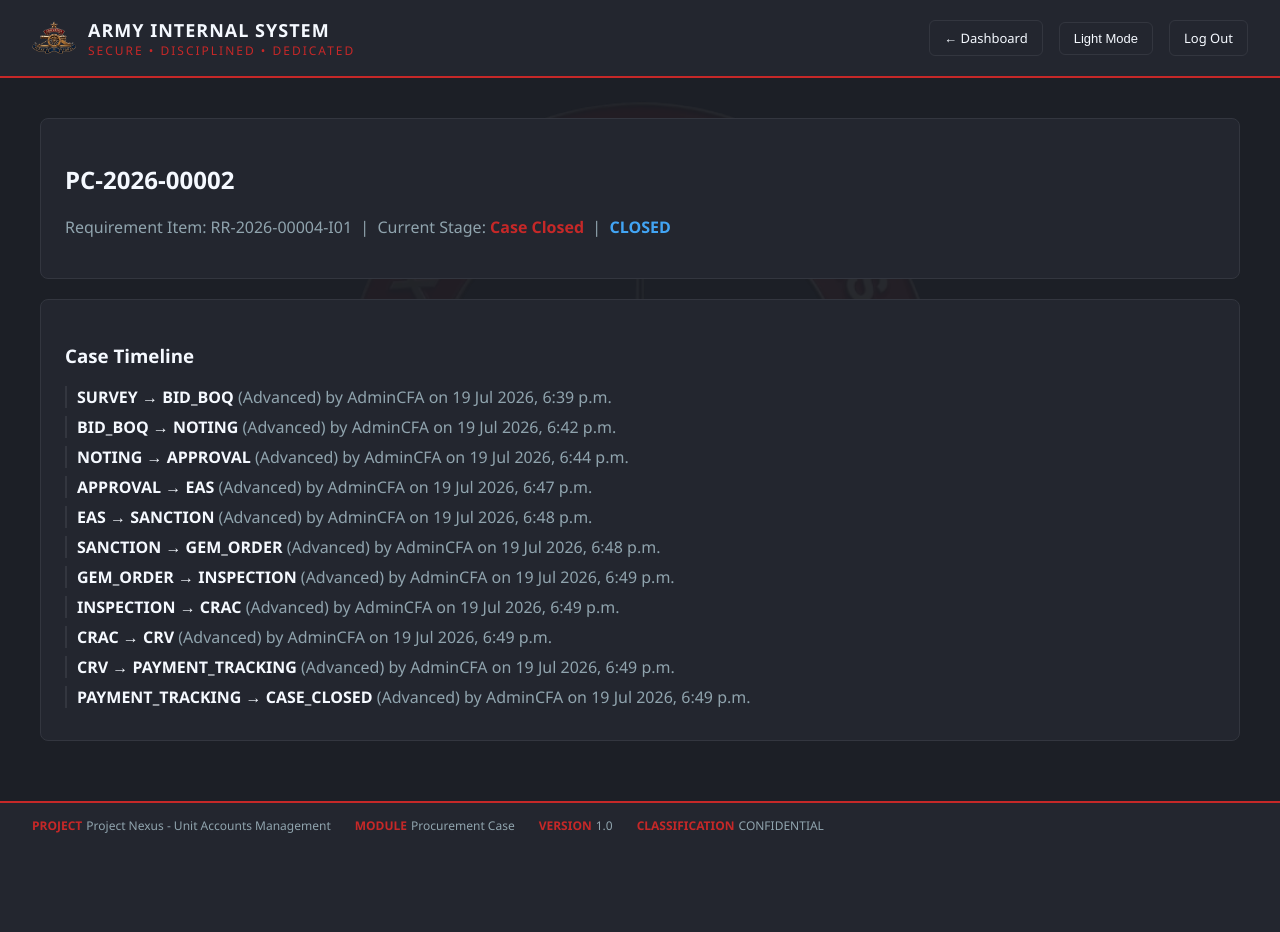
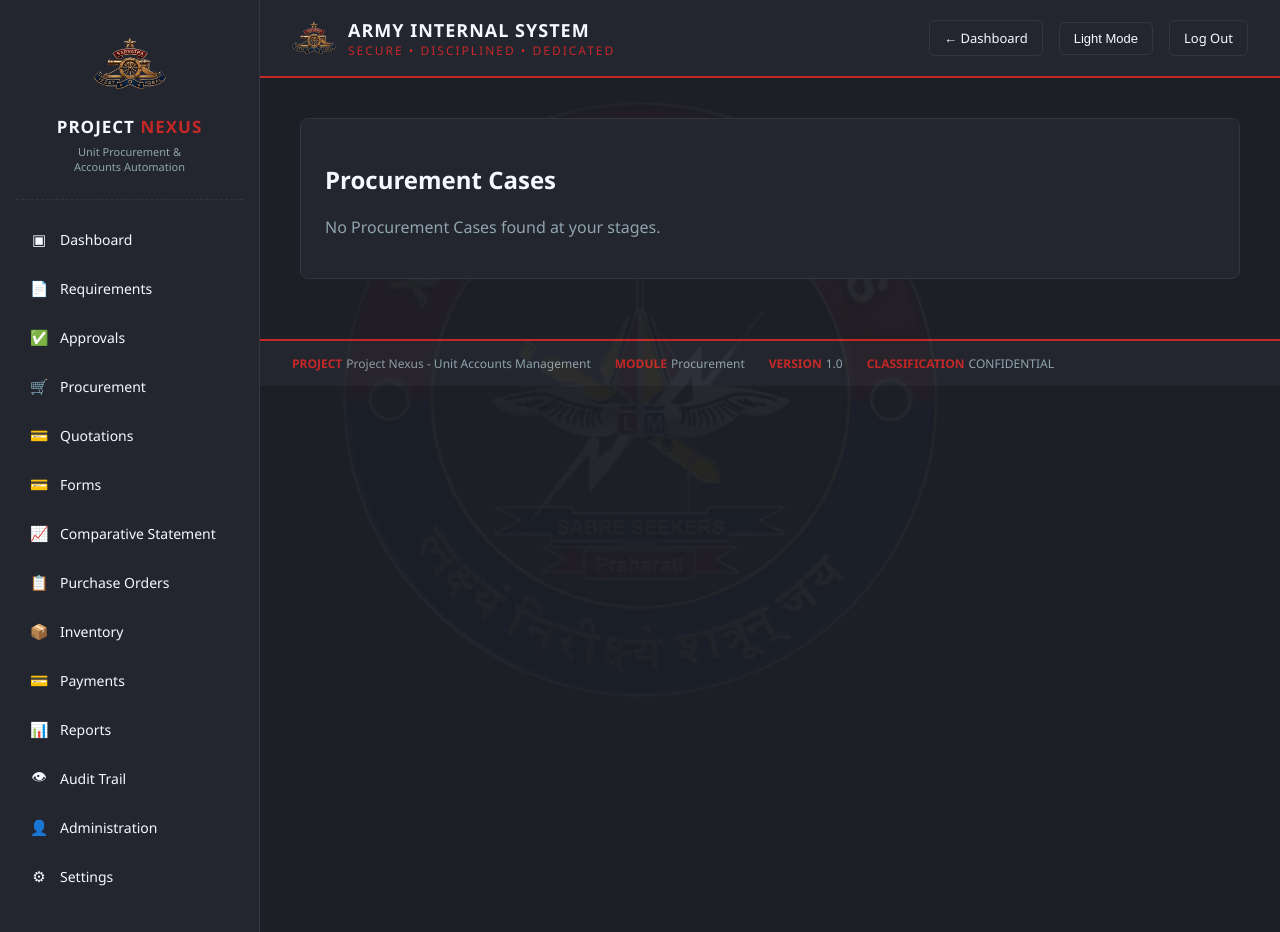
Before and after one commit to pksingh0257/UMAS, a Django app: a page that uses templates/procurement/case_detail.html in a window 1280 px wide. Before the commit the page ends 833 px from the top, so only its background shows below. Run offline with Django 5.2, Linux system fonts and the light colour scheme; a user stored in the database is signed in; data comes from the database, SQL or seed files in the repository; both versions use the stored data as it was after the commit.

Commit message:
All New changes added by Prince

```diff
--- a/procurement/urls.py
+++ b/procurement/urls.py
@@ -2,5 +2,7 @@ from django.urls import path
 from . import views
 
 urlpatterns = [
+    path('', views.case_list, name='case_list'),
+    path('audit-trail/', views.audit_trail, name='audit_trail'),
     path('case/<str:case_number>/', views.case_detail, name='case_detail'),
 ]
--- a/procurement/views.py
+++ b/procurement/views.py
@@ -53,5 +53,38 @@ def case_detail(request, case_number):
         'history': history,
         'stage_form': stage_form,
         'return_form': return_form,
+        'role': request.user.role,
     }
     return render(request, 'procurement/case_detail.html', context)
+
+
+@login_required
+def case_list(request):
+    role = request.user.role
+    STAGE_MAP = {
+        'ACCOUNTS_CLERK': ['SURVEY', 'BID_BOQ', 'GEM_ORDER', 'CRAC', 'CRV'],
+        'ACCOUNTS_JCO': ['INSPECTION'],
+        'ACCOUNTS_OFFICER': ['NOTING'],
+        'CFA': ['APPROVAL', 'EAS', 'SANCTION'],
+    }
+    if role in STAGE_MAP:
+        cases = ProcurementCase.objects.filter(current_stage__in=STAGE_MAP[role])
+    else:
+        cases = ProcurementCase.objects.all()
+
+    return render(request, 'procurement/case_list.html', {
+        'cases': cases,
+        'role': role,
+        'active_nav': 'procurement',
+    })
+
+
+@login_required
+def audit_trail(request):
+    from .models import CaseStageHistory
+    history = CaseStageHistory.objects.select_related('case', 'performed_by').order_by('-created_at')[:100]
+    return render(request, 'procurement/audit_trail.html', {
+        'history': history,
+        'role': request.user.role,
+        'active_nav': 'audit_trail',
+    })
--- /dev/null
+++ b/requirements_mgmt/urls.py
@@ -0,0 +1,6 @@
+from django.urls import path
+from . import views
+
+urlpatterns = [
+    path('', views.requirement_list, name='requirement_list'),
+]
--- a/static/css/style.css
+++ b/static/css/style.css
@@ -233,3 +233,80 @@ html[data-theme="light"] .hero-panel {
   position: relative;
   z-index: 1;
 }
+.app-layout {
+  display: flex;
+  min-height: 100vh;
+}
+
+.sidebar {
+  width: 260px;
+  flex-shrink: 0;
+  background: var(--surface);
+  border-right: 1px solid var(--border);
+  padding: 28px 16px;
+}
+
+.sidebar .logo-block {
+  text-align: center;
+  margin-bottom: 24px;
+}
+.sidebar .logo-block img {
+  width: 72px;
+  height: 72px;
+  object-fit: contain;
+  margin-bottom: 10px;
+}
+.sidebar .logo-block h2 {
+  font-size: 17px;
+  margin: 0;
+  letter-spacing: 1px;
+}
+.sidebar .logo-block h2 span {
+  color: var(--primary-red);
+}
+.sidebar .logo-block p {
+  font-size: 11px;
+  color: var(--text-secondary);
+  margin: 6px 0 0;
+  line-height: 1.4;
+}
+
+.sidebar hr {
+  border: none;
+  border-top: 1px dashed var(--border);
+  margin: 0 0 18px;
+}
+
+.sidebar nav a {
+  display: flex;
+  align-items: center;
+  gap: 12px;
+  padding: 12px 14px;
+  border-radius: 8px;
+  color: var(--text-primary);
+  text-decoration: none;
+  margin-bottom: 6px;
+  font-size: 14px;
+  transition: background 0.15s ease;
+}
+.sidebar nav a:hover {
+  background: var(--bg);
+}
+.sidebar nav a.active {
+  background: var(--primary-red);
+  color: #fff;
+}
+.sidebar nav a .icon {
+  width: 18px;
+  height: 18px;
+  flex-shrink: 0;
+  display: inline-flex;
+  align-items: center;
+  justify-content: center;
+  font-size: 15px;
+}
+
+.main-content {
+  flex: 1;
+  min-width: 0;
+}
--- /dev/null
+++ b/templates/partials/sidebar.html
@@ -0,0 +1,78 @@
+{% load static %}
+<div class="sidebar">
+  <div class="logo-block">
+    <img src="{% static 'images/main-logo.png' %}" alt="Unit Crest">
+    <h2>PROJECT <span>NEXUS</span></h2>
+    <p>Unit Procurement &amp;<br>Accounts Automation</p>
+  </div>
+  <hr>
+  <nav>
+    <a href="{% url 'dashboard' %}" class="{% if active_nav == 'dashboard' %}active{% endif %}">
+      <span class="icon">&#9635;</span> Dashboard
+    </a>
+
+    {% if role in 'HEAD_CLERK,ACCOUNTS_OFFICER,ADMINISTRATOR' %}
+      <a href="#" class="{% if active_nav == 'requirements' %}active{% endif %}">
+        <span class="icon">&#128196;</span> Requirements
+      </a>
+    {% endif %}
+
+    {% if role in 'CFA,ADMINISTRATOR' %}
+      <a href="#" class="{% if active_nav == 'approvals' %}active{% endif %}">
+        <span class="icon">&#9989;</span> Approvals
+      </a>
+    {% endif %}
+
+    {% if role in 'ACCOUNTS_CLERK,ACCOUNTS_JCO,ACCOUNTS_OFFICER,ADMINISTRATOR' %}
+      <a href="#" class="{% if active_nav == 'procurement' %}active{% endif %}">
+        <span class="icon">&#128722;</span> Procurement
+      </a>
+    {% endif %}
+
+    {% if role in 'ACCOUNTS_CLERK,ADMINISTRATOR' %}
+      <a href="#" class="{% if active_nav == 'quotations' %}active{% endif %}">
+        <span class="icon">&#128179;</span> Quotations
+      </a>
+        <a href="#" class="{% if active_nav == 'forms' %}active{% endif %}">
+        <span class="icon">&#128179;</span> Forms
+      </a>
+      <a href="#" class="{% if active_nav == 'comparative' %}active{% endif %}">
+        <span class="icon">&#128200;</span> Comparative Statement
+      </a>
+      <a href="#" class="{% if active_nav == 'purchase_orders' %}active{% endif %}">
+        <span class="icon">&#128203;</span> Purchase Orders
+      </a>
+    {% endif %}
+
+    {% if role in 'ACCOUNTS_JCO,ADMINISTRATOR' %}
+      <a href="#" class="{% if active_nav == 'inventory' %}active{% endif %}">
+        <span class="icon">&#128230;</span> Inventory
+      </a>
+    {% endif %}
+
+    {% if role in 'ACCOUNTS_OFFICER,ADMINISTRATOR' %}
+      <a href="#" class="{% if active_nav == 'payments' %}active{% endif %}">
+        <span class="icon">&#128179;</span> Payments
+      </a>
+    {% endif %}
+
+    {% if role in 'ACCOUNTS_OFFICER,CFA,ADMINISTRATOR' %}
+      <a href="#" class="{% if active_nav == 'reports' %}active{% endif %}">
+        <span class="icon">&#128202;</span> Reports
+      </a>
+    {% endif %}
+
+    {% if role == 'ADMINISTRATOR' %}
+      <a href="#" class="{% if active_nav == 'audit_trail' %}active{% endif %}">
+        <span class="icon">&#128065;</span> Audit Trail
+      </a>
+      <a href="#" class="{% if active_nav == 'administration' %}active{% endif %}">
+        <span class="icon">&#128100;</span> Administration
+      </a>
+    {% endif %}
+
+    <a href="#" class="{% if active_nav == 'settings' %}active{% endif %}">
+      <span class="icon">&#9881;</span> Settings
+    </a>
+  </nav>
+</div>
--- a/templates/procurement/case_detail.html
+++ b/templates/procurement/case_detail.html
@@ -3,10 +3,16 @@
 <html lang="en">
 <head>
   <meta charset="UTF-8">
-  <title>{{ case.case_number }} - Procurement Case</title>
+  <title>Procurement Cases - UAMS</title>
   <link rel="stylesheet" href="{% static 'css/style.css' %}">
 </head>
 <body>
+
+<div class="app-layout">
+
+  {% include 'partials/sidebar.html' %}
+
+  <div class="main-content">
 
     <div class="topbar">
       <div class="brand">
@@ -24,94 +30,29 @@
     </div>
 
     <div class="dashboard-shell">
-
       <div class="card">
-      <h2>{{ case.case_number }}</h2>
-      <p style="color:var(--text-secondary)">
-        Requirement Item: {{ case.requirement_item }} &nbsp;|&nbsp;
-        Current Stage: <strong style="color:var(--primary-red)">{{ case.get_current_stage_display }}</strong>
-        {% if case.is_closed %} &nbsp;|&nbsp; <strong style="color:var(--accent-blue)">CLOSED</strong>{% endif %}
+        <h2>Procurement Cases</h2>
+        {% for c in cases %}
+          <p style="color:var(--text-secondary); margin:10px 0; border-left:2px solid var(--border); padding-left:10px;">
+            <a href="{% url 'case_detail' c.case_number %}" style="color:var(--accent-blue); text-decoration:none; font-weight:600;">{{ c.case_number }}</a>
+            &mdash; {{ c.requirement_item }} &mdash; Stage: {{ c.get_current_stage_display }}
+            {% if c.is_closed %} &mdash; <strong style="color:var(--accent-blue)">CLOSED</strong>{% endif %}
           </p>
+        {% empty %}
+          <p style="color:var(--text-secondary)">No Procurement Cases found at your stages.</p>
+        {% endfor %}
+      </div>
     </div>
 
-    {% if messages %}
-      {% for message in messages %}
-        <div class="error-msg" style="{% if message.tags == 'success' %}background: rgba(66,165,245,0.15); border-color: var(--accent-blue); color: var(--accent-blue);{% endif %}">
-
-            {{ message }}
-        </div>
-      {% endfor %}
-    {% endif %}
-
-    {% if not case.is_closed %}
-    <div class="card">
-      <h3>Update Current Stage Data</h3>
-      <form method="POST">
-        {% csrf_token %}
-        <input type="hidden" name="action" value="save_stage">
-        {% for field in stage_form %}
-          <div class="field">
-            <label>{{ field.label }}</label>
-            {{ field }}
-            {% if field.errors %}<p style="color:var(--primary-red); font-size:12px;">{{ field.errors }}</p>{% endif %}
-          </div>
-        {% empty %}
-          <p style="color:var(--text-secondary)">No data fields required for this stage.</p>
-        {% endfor %}
-        <button type="submit" class="login-btn" style="width:auto; padding:10px 24px;">Save Stage Data</button>
-      </form>
-    </div>
-
-    <div class="card">
-      <h3>Advance to Next Stage</h3>
-      <p style="color:var(--text-secondary); font-size:13px;">
-        Requires all mandatory fields for the current stage to be filled in and saved above first.
-      </p>
-      <form method="POST">
-        {% csrf_token %}
-        <input type="hidden" name="action" value="advance">
-        <button type="submit" class="login-btn" style="width:auto; padding:10px 24px;">Advance Case &rarr;</button>
-      </form>
-    </div>
-
-    <div class="card">
-      <h3>Return / Reject Case</h3>
-      <form method="POST">
-        {% csrf_token %}
-        <input type="hidden" name="action" value="return_case">
-        <div class="field">
-          <label>Return To Stage</label>
-          {{ return_form.target_stage }}
-        </div>
-        <div class="field">
-          <label>Reason (required)</label>
-          {{ return_form.reason }}
-        </div>
-        <button type="submit" class="theme-toggle" style="cursor:pointer;">Return Case</button>
-      </form>
-    </div>
-    {% endif %}
-
-    <div class="card">
-      <h3>Case Timeline</h3>
-      {% for h in history %}
-        <p style="color:var(--text-secondary); margin:8px 0; border-left:2px solid var(--border); padding-left:10px;">
-          <strong style="color:var(--text-primary);">{{ h.from_stage }} &rarr; {{ h.to_stage }}</strong>
-          ({{ h.get_action_display }}) by {{ h.performed_by.username }} on {{ h.created_at|date:"d M Y, P" }}
-          {% if h.remarks %}<br><em>{{ h.remarks }}</em>{% endif %}
-        </p>
-      {% empty %}
-        <p style="color:var(--text-secondary)">No history yet.</p>
-      {% endfor %}
+    <div class="footer-strip">
+      <div><span class="label">PROJECT</span><span class="item">Project Nexus - Unit Accounts Management</span></div>
+      <div><span class="label">MODULE</span><span class="item">Procurement</span></div>
+      <div><span class="label">VERSION</span><span class="item">1.0</span></div>
+      <div><span class="label">CLASSIFICATION</span><span class="item">CONFIDENTIAL</span></div>
     </div>
 
   </div>
 
-  <div class="footer-strip">
-    <div><span class="label">PROJECT</span><span class="item">Project Nexus - Unit Accounts Management</span></div>
-    <div><span class="label">MODULE</span><span class="item">Procurement Case</span></div>
-    <div><span class="label">VERSION</span><span class="item">1.0</span></div>
-    <div><span class="label">CLASSIFICATION</span><span class="item">CONFIDENTIAL</span></div>
 </div>
 
 <script src="{% static 'js/theme-toggle.js' %}"></script>
```
Also changed, not shown: requirements_mgmt/views.py (+15 -1 lines), templates/authentication/dashboard.html (+10 -4 lines), templates/procurement/audit_trail.html (added, +62 -0 lines), templates/requirements_mgmt/requirement_list.html (added, +60 -0 lines), db.sqlite3. Lines whose indentation alone changed are shown as unchanged.
